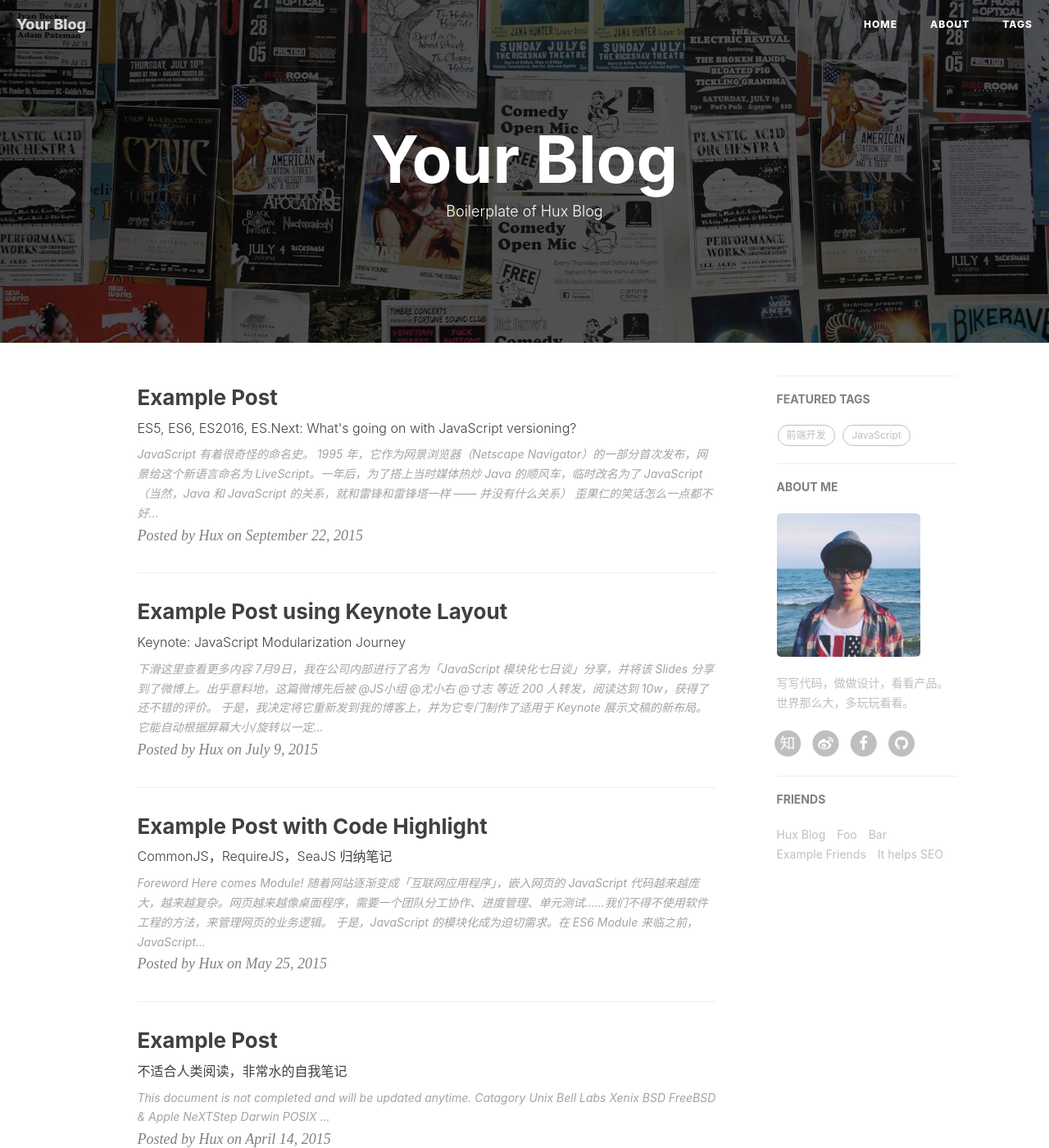
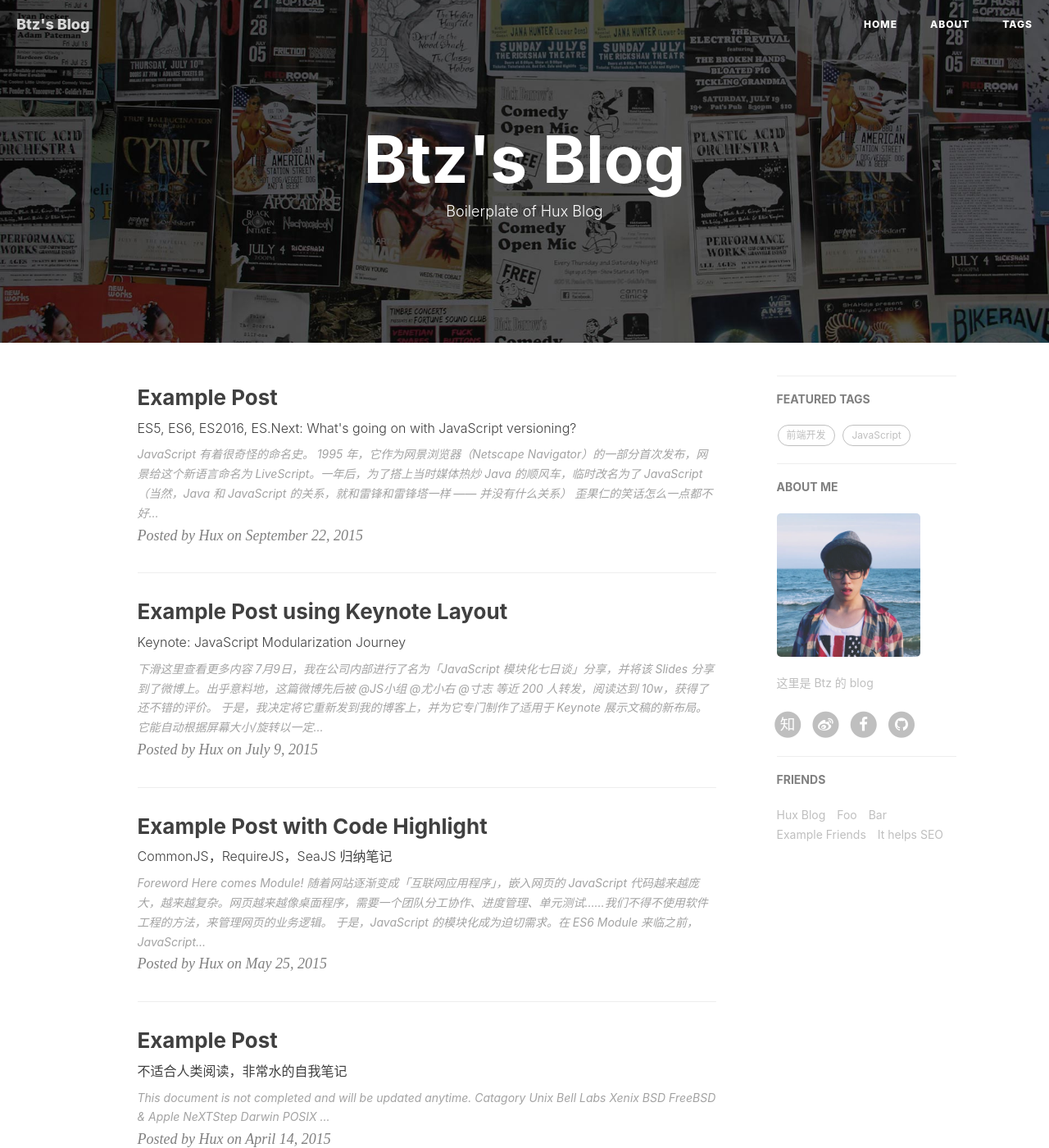
Before and after one commit to HalfClock/btz_zhang.github.io, a Jekyll site: the page built from index.html, in a window 1280 px wide and 1400 px high. Shown: the whole window at 82% size. Built offline with Jekyll 4.4.1, drawn with Linux system fonts in a browser that asks for light colours; nearby versions of some CDN libraries; the list of posts is cut into pages by our own code; comment, search, counter and statistics services are not loaded; some of the changed text lies outside the part shown.

Commit message:
Update _config.yml

```diff
--- a/_config.yml
+++ b/_config.yml
@@ -1,9 +1,9 @@
 # Site settings
-title: Your Blog
-SEOTitle: 你的博客 | Your Blog
+title: Btz's Blog
+SEOTitle: Btz's Blog
 header-img: img/home-bg.jpg
-email: huxpro@gmail.com
-description: ""
+email: tjutbtz@163.com
+description: "还在修改中的博客模板"
 keyword: ""
 url: "https://halfclock.github.io/"              # your host, for absolute URL
 baseurl: "/"         # for example, '/blog' if your blog hosted on 'host/blog'
@@ -68,7 +68,7 @@
 
 # Sidebar settings
 sidebar: true                           # whether or not using Sidebar.
-sidebar-about-description: "写写代码，做做设计，看看产品。世界那么大，多玩玩看看。"
+sidebar-about-description: "这里是 Btz 的 blog"
 sidebar-avatar: /img/avatar-hux.jpg      # use absolute URL, seeing it's used in both `/` and `/about/`
 
 
@@ -83,7 +83,7 @@
 friends: [
     {
         title: "Hux Blog",
-        href: "http://huangxuan.me"
+        href: "#"
     },{
         title: "Foo",
         href: "#"
```
